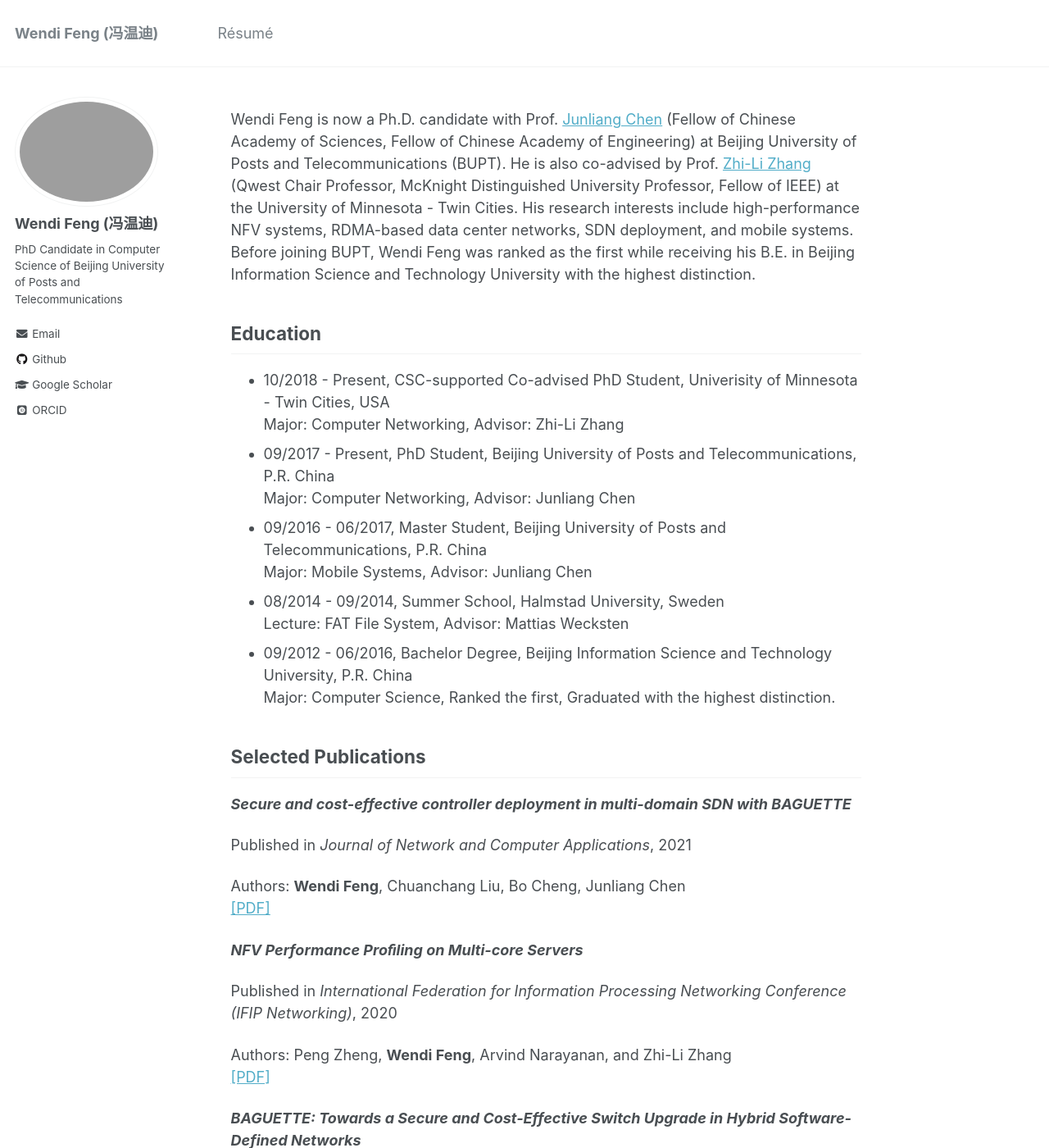
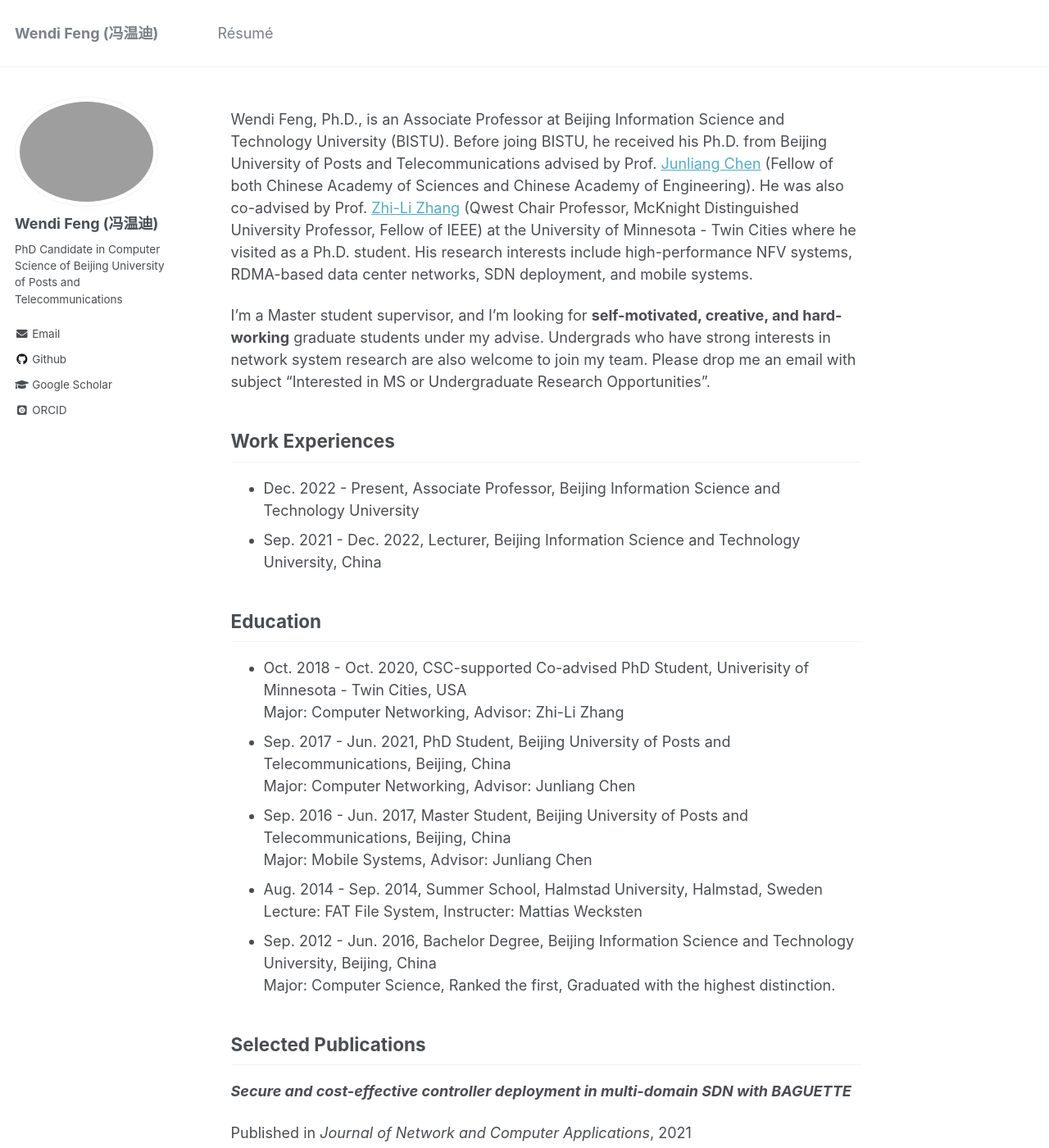
Before and after one commit to wendifeng/wendifeng.github.io, a Jekyll site: the page built from _pages/about.md, in a window 1280 px wide and 1400 px high. Shown: the whole window at 82% size. Built offline with Jekyll 4.4.1, drawn with Linux system fonts in a browser that asks for light colours; some web fonts are replaced; some of the changed text lies outside the part shown.

Commit message:
update info

```diff
--- a/_pages/about.md
+++ b/_pages/about.md
@@ -8,20 +8,28 @@ redirect_from:
   - /about.html
 ---
 
-Wendi Feng is now a Ph.D. candidate with Prof. [Junliang Chen](https://teacher.bupt.edu.cn/chenjunliang/en/index.htm) (Fellow of Chinese Academy of Sciences, Fellow of Chinese Academy of Engineering) at Beijing University of Posts and Telecommunications (BUPT). He is also co-advised by Prof. [Zhi-Li Zhang](https://www-users.cs.umn.edu/~zhang089/) (Qwest Chair Professor, McKnight Distinguished University Professor, Fellow of IEEE) at the University of Minnesota - Twin Cities. His research interests include high-performance NFV systems, RDMA-based data center networks, SDN deployment, and mobile systems. Before joining BUPT, Wendi Feng was ranked as the first while receiving his B.E. in Beijing Information Science and Technology University with the highest distinction.
+Wendi Feng, Ph.D., is an Associate Professor at Beijing Information Science and Technology University (BISTU). Before joing BISTU, he received his Ph.D. from Beijing University of Posts and Telecommunications advised by Prof. [Junliang Chen](https://teacher.bupt.edu.cn/chenjunliang/en/index.htm) (Fellow of both Chinese Academy of Sciences and Chinese Academy of Engineering). He was also co-advised by Prof. [Zhi-Li Zhang](https://www-users.cs.umn.edu/~zhang089/) (Qwest Chair Professor, McKnight Distinguished University Professor, Fellow of IEEE) at the University of Minnesota - Twin Cities where he visited as a Ph.D. student. His research interests include high-performance NFV systems, RDMA-based data center networks, SDN deployment, and mobile systems.
+
+I'm a Master student supervisor, and I'm looking for **self-motivated, creative, and hard-working** graduate students under my advise. Undergrads who have strong interests in network system research are also welcome to join my team. Please drop me an email with subject "Interested in MS or Undergraduate Research Opportunities".
+
+
+Work Experiences
+---
+- Dec. 2022 - Present, Associate Professor, Beijing Information Science and Technology University
+- Sep. 2021 - Dec. 2022, Lecturer, Beijing Information Science and Technology University, China
 
 
 Education
 ---
-- 10/2018 - Present, CSC-supported Co-advised PhD Student, Univerisity of Minnesota - Twin Cities, USA<br>
+- Oct. 2018 - Oct. 2020, CSC-supported Co-advised PhD Student, Univerisity of Minnesota - Twin Cities, USA<br>
   Major: Computer Networking, Advisor: Zhi-Li Zhang
-- 09/2017 - Present, PhD Student, Beijing University of Posts and Telecommunications, P.R. China<br>
+- Sep. 2017 - Jun. 2021, PhD Student, Beijing University of Posts and Telecommunications, Beijing, China<br>
   Major: Computer Networking, Advisor: Junliang Chen
-- 09/2016 - 06/2017, Master Student, Beijing University of Posts and Telecommunications, P.R. China<br>
+- Sep. 2016 - Jun. 2017, Master Student, Beijing University of Posts and Telecommunications, Beijing, China<br>
   Major: Mobile Systems, Advisor: Junliang Chen
-- 08/2014 - 09/2014, Summer School, Halmstad University, Sweden<br>
-  Lecture: FAT File System, Advisor: Mattias Wecksten
-- 09/2012 - 06/2016, Bachelor Degree, Beijing Information Science and Technology University, P.R. China<br>
+- Aug. 2014 - Sep. 2014, Summer School, Halmstad University, Halmstad, Sweden<br>
+  Lecture: FAT File System, Instructer: Mattias Wecksten
+- Sep. 2012 - Jun. 2016, Bachelor Degree, Beijing Information Science and Technology University, Beijing, China<br>
   Major: Computer Science, Ranked the first, Graduated with the highest distinction.
 
 
@@ -39,30 +47,22 @@ Selected Publications
 {% endfor %}
 
 
-Awards
----
-China Scholarship Council (CSC) scholarships, 2018, 2019, 2020.<br>
-Graduate Student Scholarship, BUPT, 2016,2017,2018,2019.<br>
-First-prize of Bachelor Scholarship, BISTU, 2013,2014,2015.<br>
-First-prize of Programming contest, BISTU, 2014. <br>
-Third-prize of ”Lan Qiao Competition” of Beijing, 2014.<br>
-National Scholarship (Top 1), China Ministry of Education, 2013.<br>
-First-prize of Math contest, BISTU 2013.<br>
-First-prize of Math modeling contest, BISTU, 2013.<br>
+
 
 
 Professional Services
 ---
-
-- Future Generation Computer Systems, Peer Review, 2019,2020
-- IEEE Access, Peer Review, 2018,2019,2020
-- EURASIP Journal on Wireless Communications and Networking, Peer Review, 2019
-
+Peer Reviews: IEEE Transactions on Network and Service Management, Journal of Network and Computer Applications, Future Generation Computer Systems, IEEE Access, EURASIP Journal on Wireless Communications and Networking
 
 
 Talks and Presentations
 ---
-
-- IEEE ICC'20 Presentation, Virtual Conference, Online, 6/2020
-- ACM CoNEXT'19, Poster Session, Orlando, Florida, USA, 12/2019
-- ACM MobiSys'18 Poster Session, Munich, Bavaria, Germany, 5/2018
+Invited Talks:
+- *Research on State Management of Network Function Virtualization*, CCF Professional Symposium: Network and Software Services, Online, Aug. 2022
+- *Network Softwarization Helps Green Economy*, Symposium of Breakthrough Technologies in IT, Beijing, Oct. 2021
+Presentations:
+- IEEE INFOCOM'22, Poster Presentation, Virtual Conference, Online, May. 2022
+- ACM MobiCom'22, Poster Presentation, Sydney, Online, May. 2022
+- IEEE ICC'20 Presentation, Virtual Conference, Online, Jun. 2020
+- ACM CoNEXT'19, Poster Session, Orlando, Florida, USA, Dec. 019
+- ACM MobiSys'18 Poster Session, Munich, Bavaria, Germany, May. 2018
```
Also changed, not shown: 3 other files.
